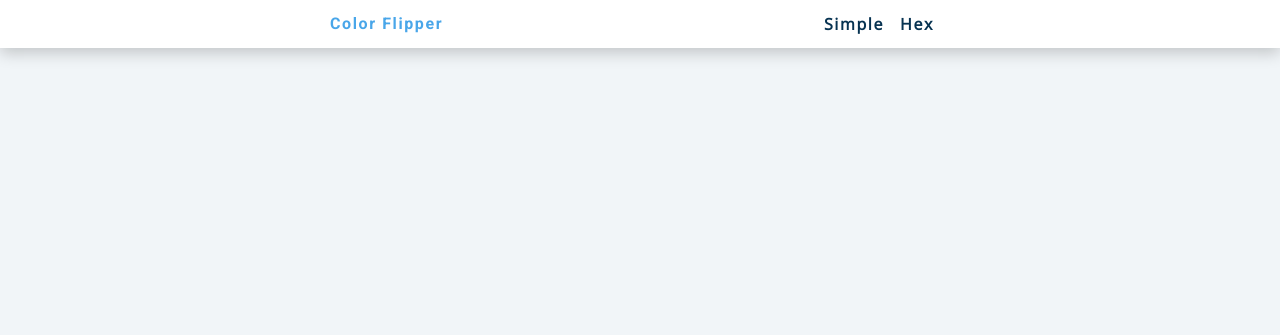
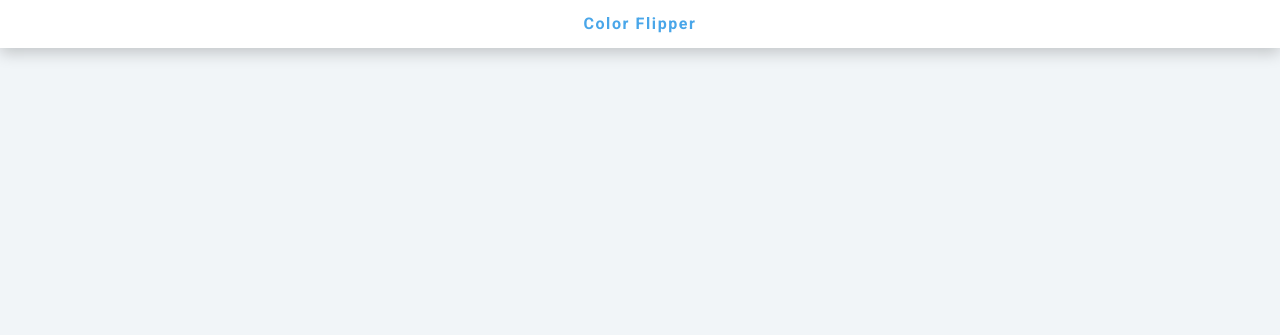
Before and after one commit to TheMaddieJordan/color-flipper, a plain HTML site: page index.html in a window 1280 px wide. Shown: the top 335 px of the page. Drawn offline with nearby package versions, Linux system fonts and the light colour scheme.

Commit message:
deleted menu links and adjusted alignment

```diff
--- a/index.html
+++ b/index.html
@@ -11,15 +11,6 @@
     <nav>
         <div class="nav-center">
             <h4>Color Flipper</h4>
-
-            <ul class="nav-links">
-                <li>
-                    <a href="index.html">simple</a>
-                </li>
-                <li>
-                    <a href="hex.html">hex</a>
-                </li>
-            </ul>
         </div>
     </nav>
 <main>
--- a/style.css
+++ b/style.css
@@ -164,12 +164,12 @@ nav {
   box-shadow: var(--dark-shadow);
 }
 .nav-center {
-  width: 90vw;
-  max-width: var(--fixed-width);
+
   margin: 0 auto;
   display: flex;
   align-items: center;
   justify-content: space-between;
+  text-align: center;
 }
 .nav-center h4 {
   margin-bottom: 0;
```
